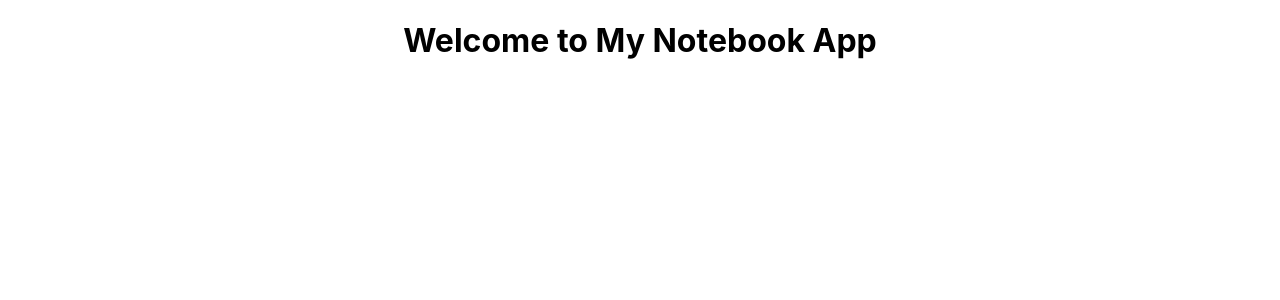
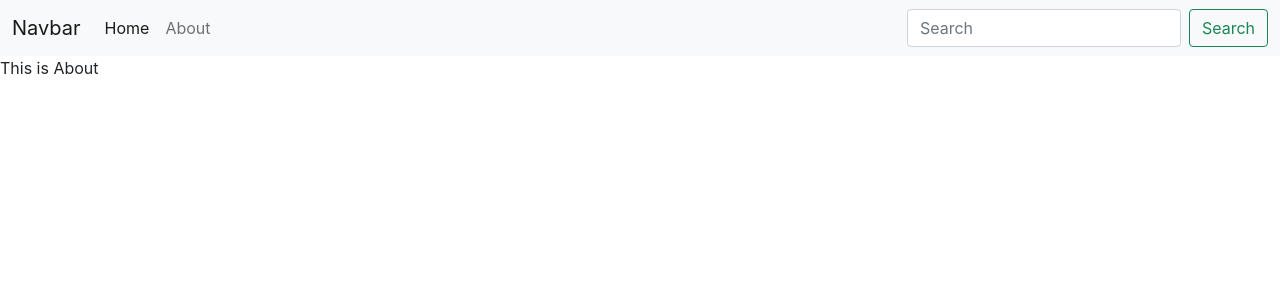
Before and after one commit to Viswa-Codes/mynotebook, a React (Create React App) app: page /about in a window 1280 px wide. Shown: the top 300 px of the page. Built offline with nearby package versions, Linux system fonts and the light colour scheme.

Commit message:
Creating Navbar and Routes

```diff
--- a/public/index.html
+++ b/public/index.html
@@ -11,10 +11,20 @@
     />
     <link rel="apple-touch-icon" href="%PUBLIC_URL%/logo192.png" />
     <link rel="manifest" href="%PUBLIC_URL%/manifest.json" />
-    <title>React App</title>
+    <!-- Bootstrap CSS -->
+    <link href="https://cdn.jsdelivr.net/npm/bootstrap@5.1.0/dist/css/bootstrap.min.css" rel="stylesheet"
+    integrity="sha384-KyZXEAg3QhqLMpG8r+8fhAXLRk2vvoC2f3B09zVXn8CA5QIVfZOJ3BCsw2P0p/We" crossorigin="anonymous">
+
+    <title>myNotebook - Your notes secured in the cloud</title>
   </head>
   <body>
     <noscript>You need to enable JavaScript to run this app.</noscript>
     <div id="root"></div>
+
+    <!-- Option 1: Bootstrap Bundle with Popper -->
+    <script src="https://cdn.jsdelivr.net/npm/bootstrap@5.1.0/dist/js/bootstrap.bundle.min.js"
+      integrity="sha384-U1DAWAznBHeqEIlVSCgzq+c9gqGAJn5c/t99JyeKa9xxaYpSvHU5awsuZVVFIhvj"
+      crossorigin="anonymous"></script>
+
   </body>
 </html>
--- a/src/App.js
+++ b/src/App.js
@@ -1,10 +1,18 @@
 import './App.css';
+import { Routes, Route } from 'react-router-dom';
+import { Navbar } from './componenets/Navbar';
+import { Home } from './componenets/Home';
+import { About } from './componenets/About';
 
 function App() {
   return (
-    <div className="App">
-      <h1>Welcome to My Notebook App</h1>
-    </div>
+    <>
+      <Navbar />
+      <Routes>
+        <Route exact path="/" element={<Home />} />
+        <Route exact path="/about" element={<About />} />
+      </Routes>
+    </>
   );
 }
 
--- /dev/null
+++ b/src/componenets/About.js
@@ -0,0 +1,15 @@
+import React from 'react'
+import {
+    BrowserRouter as Router,
+    Switch,
+    Route,
+    Link
+  } from "react-router-dom";
+
+export const About = () => {
+    return (
+        <div>
+            This is About
+        </div>
+    )
+}
--- /dev/null
+++ b/src/componenets/Home.js
@@ -0,0 +1,15 @@
+import React from 'react'
+import {
+    BrowserRouter as Router,
+    Switch,
+    Route,
+    Link
+  } from "react-router-dom";
+
+export const Home = () => {
+    return (
+        <div>
+            This is home
+        </div>
+    )
+}
--- /dev/null
+++ b/src/componenets/Navbar.js
@@ -0,0 +1,30 @@
+import React from 'react'
+import { Link } from 'react-router-dom';
+
+export const Navbar = () => {
+    return (
+        <nav className="navbar navbar-expand-lg navbar-light bg-light">
+            <div className="container-fluid">
+                <Link className="navbar-brand" to="/">Navbar</Link>
+                <button className="navbar-toggler" type="button" data-bs-toggle="collapse" data-bs-target="#navbarSupportedContent" aria-controls="navbarSupportedContent" aria-expanded="false" aria-label="Toggle navigation">
+                    <span className="navbar-toggler-icon"></span>
+                </button>
+                <div className="collapse navbar-collapse" id="navbarSupportedContent">
+                    <ul className="navbar-nav me-auto mb-2 mb-lg-0">
+                        <li className="nav-item">
+                            <Link className="nav-link active" aria-current="page" to="/">Home</Link>
+                        </li>
+                        <li className="nav-item">
+                            <Link className="nav-link" to="/about">About</Link>
+                        </li>
+
+                    </ul>
+                    <form className="d-flex">
+                        <input className="form-control me-2" type="search" placeholder="Search" aria-label="Search" />
+                        <button className="btn btn-outline-success" type="submit">Search</button>
+                    </form>
+                </div>
+            </div>
+        </nav>
+    )
+}
--- a/src/index.js
+++ b/src/index.js
@@ -2,10 +2,13 @@
 import ReactDOM from 'react-dom/client';
 import './index.css';
 import App from './App';
+import { BrowserRouter as Router } from 'react-router-dom';
 
 const root = ReactDOM.createRoot(document.getElementById('root'));
 root.render(
   <React.StrictMode>
-    <App />
+    <Router>
+      <App />
+    </Router>
   </React.StrictMode>
 );
```
